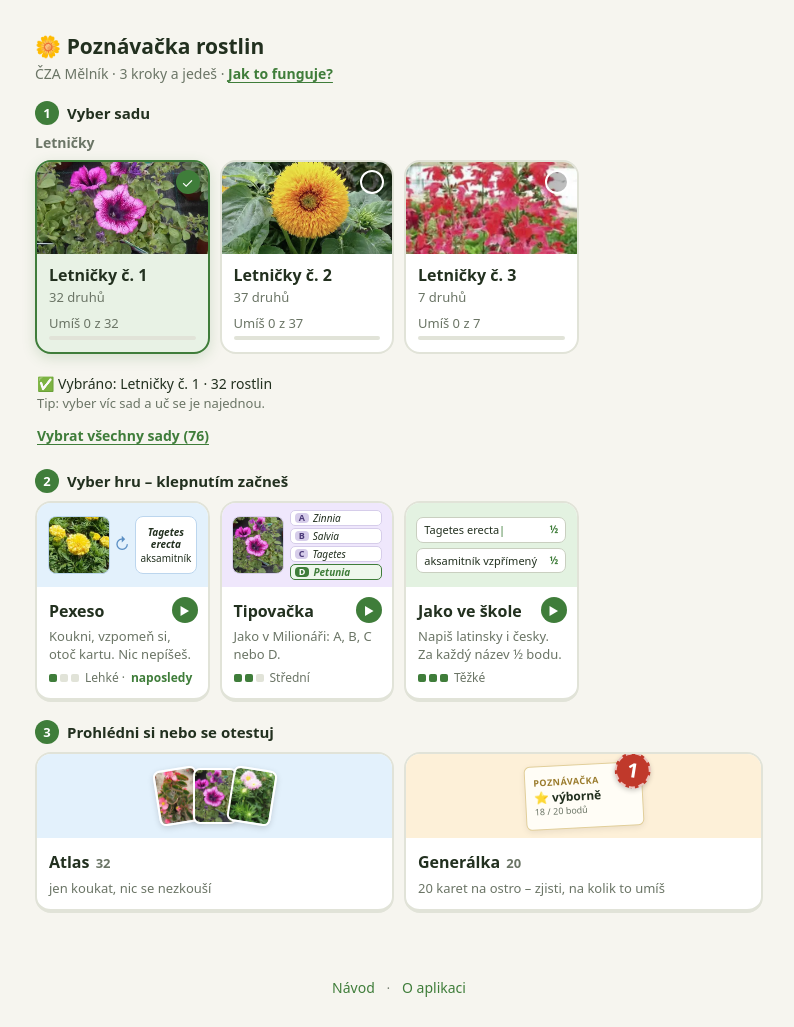
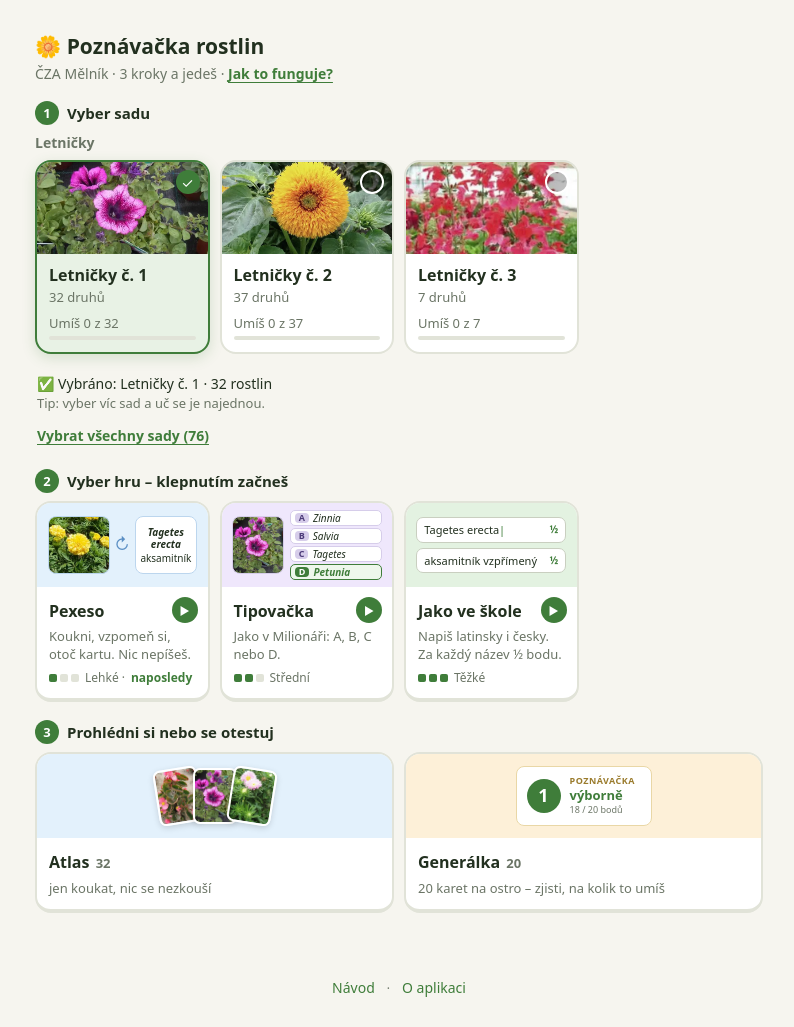
Before and after one commit to vitecek-vse/letnicky, a plain HTML site: page index.html in a window 1280 px wide. Shown: the whole page, without its empty margins (241-1035 px from the left). Drawn offline with Linux system fonts and the light colour scheme.

Commit message:
2.4: Generálka – jednotný náhled se známkou, počet karet podle sady
Co-Authored-By: Claude Opus 5.5 <noreply@anthropic.com>
Claude-Session: https://claude.ai/code/session_01YUKMA491hVGKHEWEDrBF9e

```diff
--- a/index.html
+++ b/index.html
@@ -241,11 +241,12 @@
   .choice .ct{display:flex;flex-direction:column}
   .half{float:right;font-size:12px;color:var(--green);font-weight:600}
   .pv-cert{justify-content:center}
-  .cert{position:relative;width:118px;height:64px;background:#fffdf6;border:1.5px solid #e2cf9a;border-radius:6px;box-shadow:0 2px 6px rgba(0,0,0,.08);transform:rotate(-3deg);display:flex;flex-direction:column;justify-content:center;padding:6px 8px;text-align:left}
+  .cert{width:136px;height:60px;background:#fff;border:1.5px solid #e9d7a6;border-radius:8px;display:flex;align-items:center;gap:9px;padding:0 10px;text-align:left}
   .cert .ct1{font-size:9px;letter-spacing:.5px;text-transform:uppercase;color:#9a7b2c;font-weight:700}
-  .cert .ct2{font-size:12px;font-weight:700;color:var(--ink);margin-top:2px}
+  .cert .ct2{font-size:13px;font-weight:700;color:var(--green);margin-top:1px}
   .cert .ct3{font-size:9px;color:var(--muted);margin-top:2px}
-  .cert .stamp{position:absolute;right:-10px;top:-10px;width:36px;height:36px;border-radius:50%;background:#c0392b;color:#fff;font-weight:800;font-size:20px;display:flex;align-items:center;justify-content:center;border:2px dashed rgba(255,255,255,.7);transform:rotate(12deg);box-shadow:0 2px 5px rgba(0,0,0,.2)}
+  .cert .cg{flex:none;width:34px;height:34px;border-radius:50%;background:var(--green);color:#fff;font-weight:700;font-size:18px;display:flex;align-items:center;justify-content:center}
+  .cert .ctx{display:flex;flex-direction:column}
   .flinks{display:flex;justify-content:center;gap:10px;align-items:center}
   .flinks button{border:0;background:none;color:var(--green);font:inherit;font-size:14px;cursor:pointer;padding:4px 2px}
   .flinks button.on{font-weight:700;text-decoration:underline;text-underline-offset:3px}
@@ -503,7 +504,7 @@ function renderHome() {
     <div class="step"><span>3</span>Prohlédni si nebo se otestuj</div>
     <div class="atiles">
       ${actTile("bAtlas", "atlas", "Atlas", total, "jen koukat, nic se nezkouší", !total)}
-      ${actTile("bTest", "test", "Generálka", Math.min(20, total), "20 karet na ostro – zjisti, na kolik to umíš", !total)}
+      ${actTile("bTest", "test", "Generálka", Math.min(20, total), `${Math.min(20, total)} karet na ostro – zjisti, na kolik to umíš`, !total)}
       ${fixes.length ? actTile("bFix", "fix", "Oprav chyby", fixes.length, "zopakuj rostliny, které ti naposledy nešly", false) : ""}
     </div>
     `;
@@ -575,7 +576,7 @@ function actPreview(kind) {
     return `<div class="pv pv-mix">${fan.slice(0, 3).map((c, i) => `<span style="background-image:url('${c}');transform:rotate(${(i - 1) * 9}deg)"></span>`).join("")}</div>`; }
   if (kind === "go") return `<div class="pv pv-go"><span class="ph" style="background-image:url('${pics[0]}')"></span><span class="gi"><b>Karta 1 / ${tot}</b><span class="pb"><i style="width:${Math.max(8, k / tot * 100)}%"></i></span><small>Umíš ${k} z ${tot}</small></span></div>`;
   if (kind === "fix") return `<div class="pv pv-mix pv-fix">${mistakes().slice(0, 3).map((p, i, a) => `<span style="background-image:url('${p.img}');transform:rotate(${(i - (a.length - 1) / 2) * 9}deg)"></span>`).join("")}</div>`;
-  if (kind === "test") return `<div class="pv pv-cert"><div class="cert"><span class="ct1">Poznávačka</span><span class="ct2">⭐ výborně</span><span class="stamp">1</span><span class="ct3">18 / 20 bodů</span></div></div>`;
+  if (kind === "test") return `<div class="pv pv-cert"><div class="cert"><span class="cg">1</span><span class="ctx"><span class="ct1">Poznávačka</span><span class="ct2">výborně</span><span class="ct3">18 / 20 bodů</span></span></div></div>`;
   return `<div class="pv pv-mix">${Object.values(SETS).map((s, i) => `<span style="background-image:url('${s.cover}');transform:rotate(${(i - 1) * 9}deg)"></span>`).join("")}</div>`;
 }
 function actTile(id, kind, title, count, desc, disabled) {
@@ -619,7 +620,7 @@ function start({ids, kind, list}) {
   renderCard();
 }
 function head() {
-  const label = S.kind === "test" ? "Generálka · 20 karet na ostro" : S.kind === "wrong" ? "Opakování chybných" : MODE_INFO[S.mode].title;
+  const label = S.kind === "test" ? `Generálka · ${S.deck.length} karet na ostro` : S.kind === "wrong" ? "Opakování chybných" : MODE_INFO[S.mode].title;
   return `<div class="top"><button class="back" id="bBack">← Sady</button>
     <div class="stats">Body <b>${fmt(S.pts)}</b> / ${S.idx} · Zbývá <b>${S.deck.length - S.idx}</b></div></div>
     <div class="sub" style="margin:-4px 0 8px">${label} · ${esc(S.ids.map(setName).join(", "))}</div>
```
Also changed, not shown: sw.js (+1 -1 lines), 1 other file.
